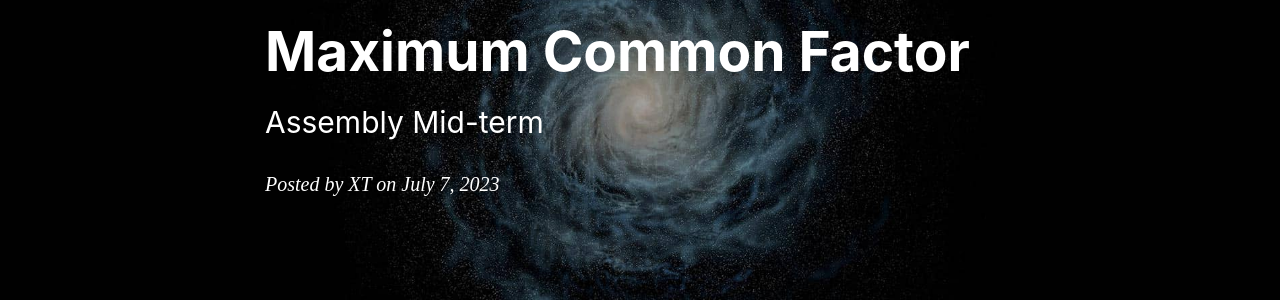
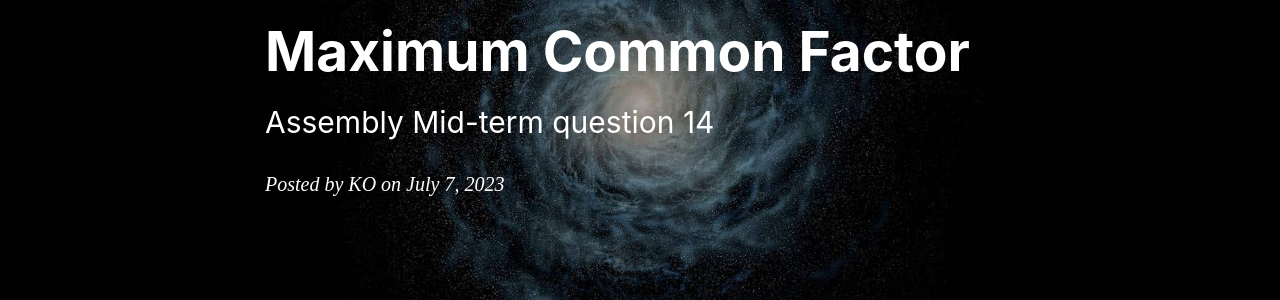
Before and after one commit to kkkokili/kkkokili.github.io, a Jekyll site: the page built from _posts/2023-07-07-Maximum-Common-Factor-Assembly-Mid-term.md, in a window 1280 px wide. Shown: the part 178-478 px from the top of the page. Built offline with Jekyll 4.4.1, drawn with Linux system fonts in a browser that asks for light colours; nearby versions of some CDN libraries; comment, search, counter and statistics services are not loaded.

Commit message:
Update 2023-07-07-Maximum-Common-Factor-Assembly-Mid-term.md

```diff
--- a/_posts/2023-07-07-Maximum-Common-Factor-Assembly-Mid-term.md
+++ b/_posts/2023-07-07-Maximum-Common-Factor-Assembly-Mid-term.md
@@ -1,9 +1,9 @@
 ---
 layout:     post
 title:      Maximum Common Factor
-subtitle:   Assembly Mid-term
+subtitle:   Assembly Mid-term question 14
 date:       2023-07-07
-author:     XT
+author:     KO
 header-img: img/post-bg-universe.jpg
 catalog: true
 tags:
```
